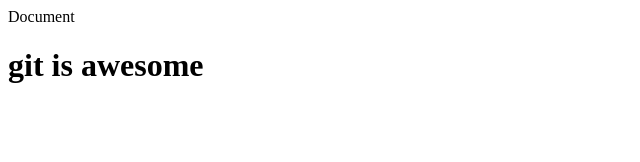
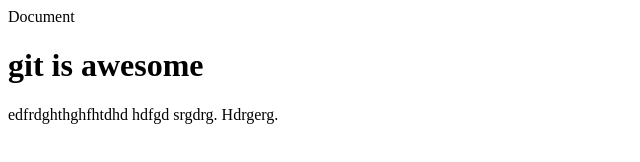
Before and after one commit to ARJUN-MALIK/gitProject, a plain HTML site: page index.html in a window 1280 px wide. Shown: the whole page, without its empty margins (0-640 px from the left). Drawn offline with Linux system fonts and the light colour scheme.

Commit message:
Added paragraph

```diff
--- a/index.html
+++ b/index.html
@@ -11,5 +11,11 @@
 </head>
 <body>
     <h1>git is awesome</h1>
+    <p>
+    edfrdghthghfhtdhd
+    hdfgd
+    srgdrg.
+    Hdrgerg.
+    </p>
 </body>
 </html>
```
